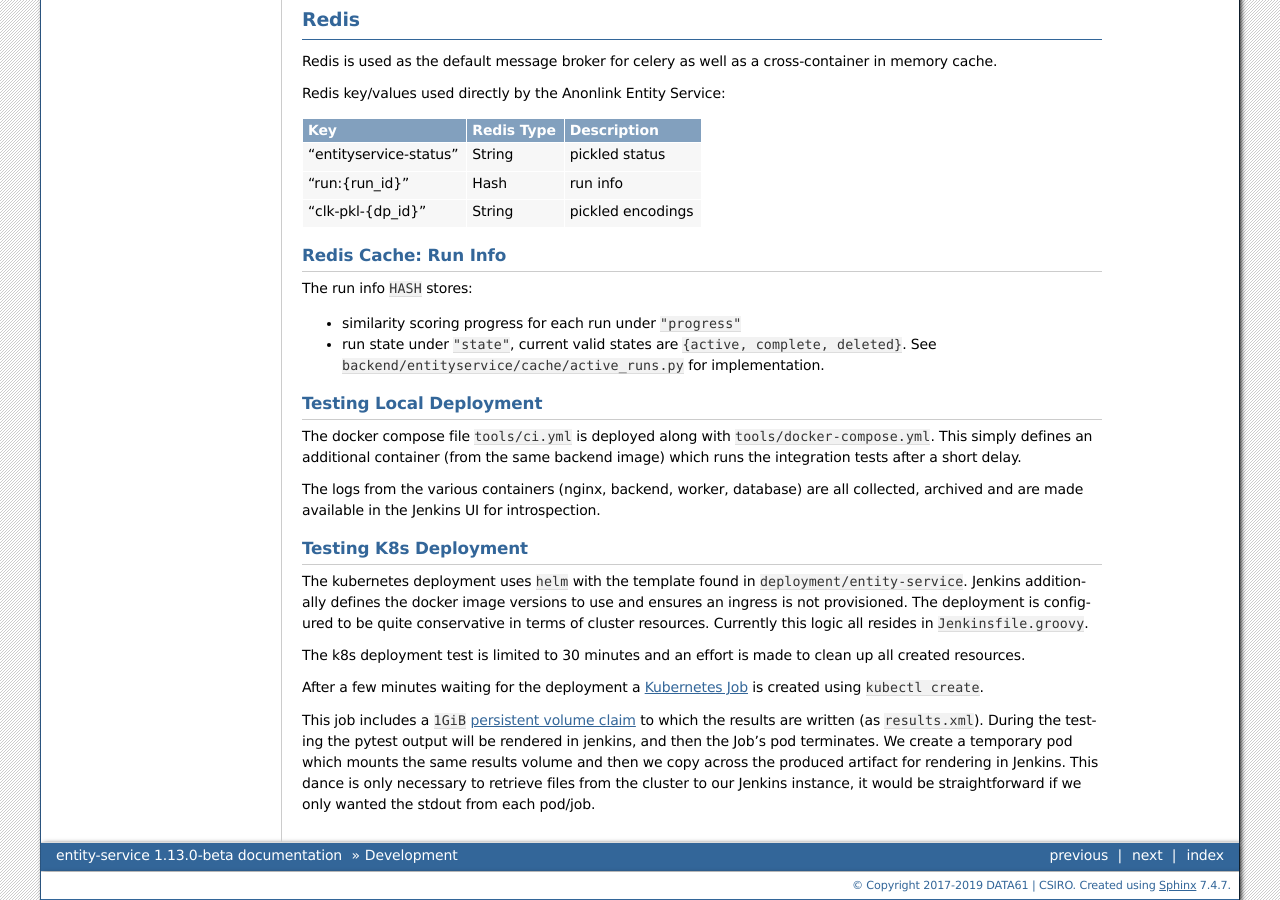
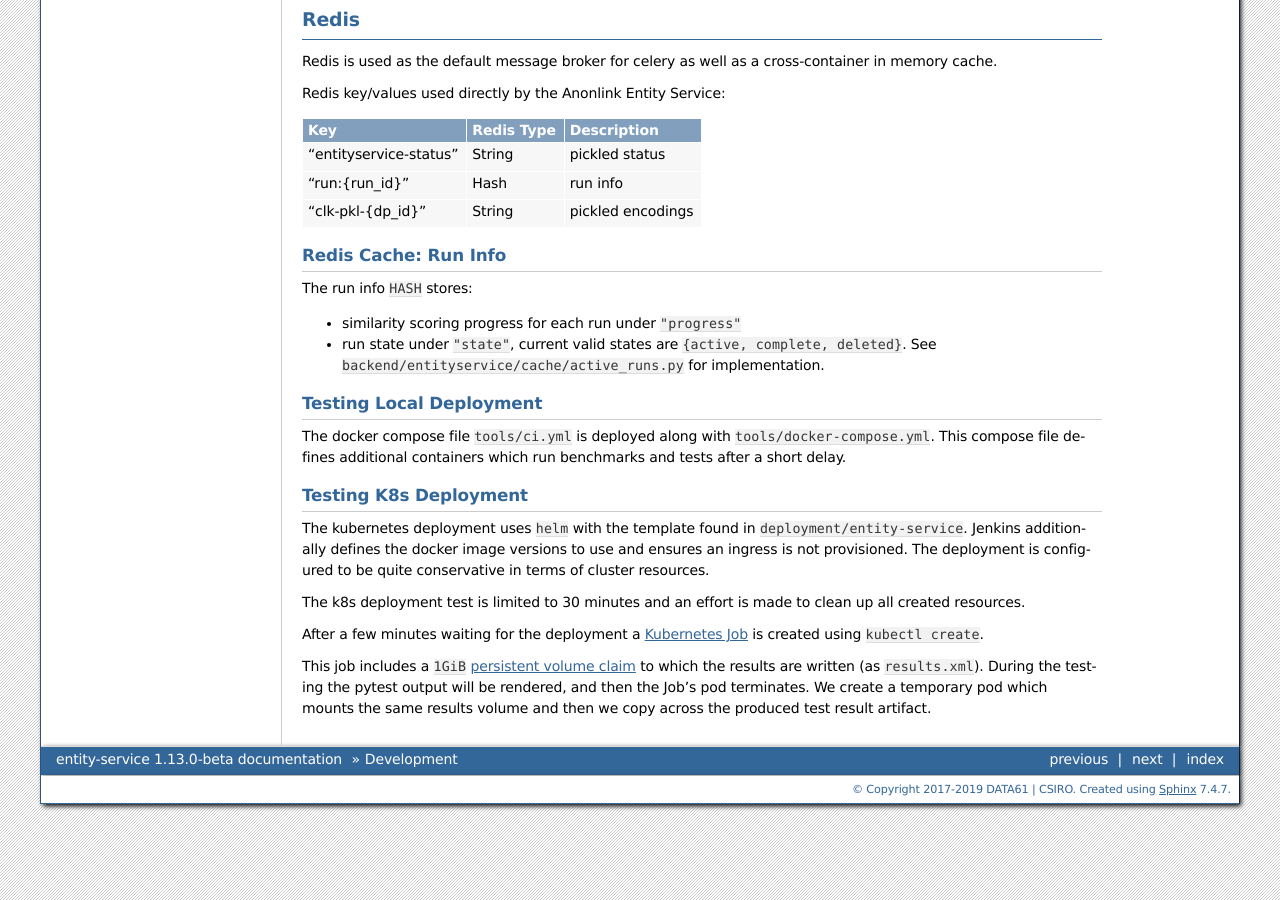
Before and after one commit to data61/anonlink-entity-service, a Sphinx documentation site: the page built from docs/development.rst, in a window 1280 px wide and 900 px high, scrolled down 1127 px. Built offline with Sphinx 7.4.7, drawn with Linux system fonts in a browser that asks for light colours; formulas are drawn with MathJax 3.

Commit message:
Update docs regarding integration testing

```diff
--- a/docs/development.rst
+++ b/docs/development.rst
@@ -105,11 +105,8 @@ The run info ``HASH`` stores:
 Testing Local Deployment
 ~~~~~~~~~~~~~~~~~~~~~~~~
 
-The docker compose file ``tools/ci.yml`` is deployed along with ``tools/docker-compose.yml``. This simply defines an
-additional container (from the same backend image) which runs the integration tests after a short delay.
-
-The logs from the various containers (nginx, backend, worker, database) are all collected, archived and are made
-available in the Jenkins UI for introspection.
+The docker compose file ``tools/ci.yml`` is deployed along with ``tools/docker-compose.yml``. This compose file
+defines additional containers which run benchmarks and tests after a short delay.
 
 
 Testing K8s Deployment
@@ -117,14 +114,15 @@ Testing K8s Deployment
 
 The kubernetes deployment uses ``helm`` with the template found in ``deployment/entity-service``. Jenkins additionally
 defines the docker image versions to use and ensures an ingress is not provisioned. The deployment is configured to be
-quite conservative in terms of cluster resources. Currently this logic all resides in ``Jenkinsfile.groovy``.
+quite conservative in terms of cluster resources.
 
 The k8s deployment test is limited to 30 minutes and an effort is made to clean up all created resources.
 
-After a few minutes waiting for the deployment a `Kubernetes Job <https://kubernetes.io/docs/concepts/workloads/controllers/jobs-run-to-completion/>`__ is created using ``kubectl create``.
+After a few minutes waiting for the deployment a
+`Kubernetes Job <https://kubernetes.io/docs/concepts/workloads/controllers/jobs-run-to-completion/>`__ is created using
+``kubectl create``.
 
 This job includes a ``1GiB`` `persistent volume claim <https://kubernetes.io/docs/concepts/storage/persistent-volumes/>`__
-to which the results are written (as ``results.xml``). During the testing the pytest output will be rendered in jenkins,
+to which the results are written (as ``results.xml``). During the testing the pytest output will be rendered,
 and then the Job's pod terminates. We create a temporary pod which mounts the same results volume and then we copy
-across the produced artifact for rendering in Jenkins. This dance is only necessary to retrieve files from the cluster
-to our Jenkins instance, it would be straightforward if we only wanted the stdout from each pod/job.
+across the produced test result artifact.
--- a/docs/devops.rst
+++ b/docs/devops.rst
@@ -34,8 +34,9 @@ The continuous integration stages are:
   - the benchmark ``data61/anonlink-benchmark`` (used to run the benchmark)
 - runs the benchmark using ``docker-compose`` and publishes the results as an artifact in Azure
 - runs the tutorial tests using ``docker-compose`` and publishes the results in Azure
-- runs the integration tests by deploying the whole service on ``Kubernetes``, running the integration
-  tests and publishing the results in Azure. The pod logs are also available in Azure DevOps.
+- runs the end to end tests by deploying the whole service on ``Kubernetes``, running the
+  tests found in ``backend/entityservice/tests`` and publishing the results in Azure. The pod logs
+  are also available in Azure DevOps.
 
 The build pipeline is triggered for every push on every branch. It is not triggered by Pull
 Requests to avoid duplicate testing and building potentially untrusted external code.
```
